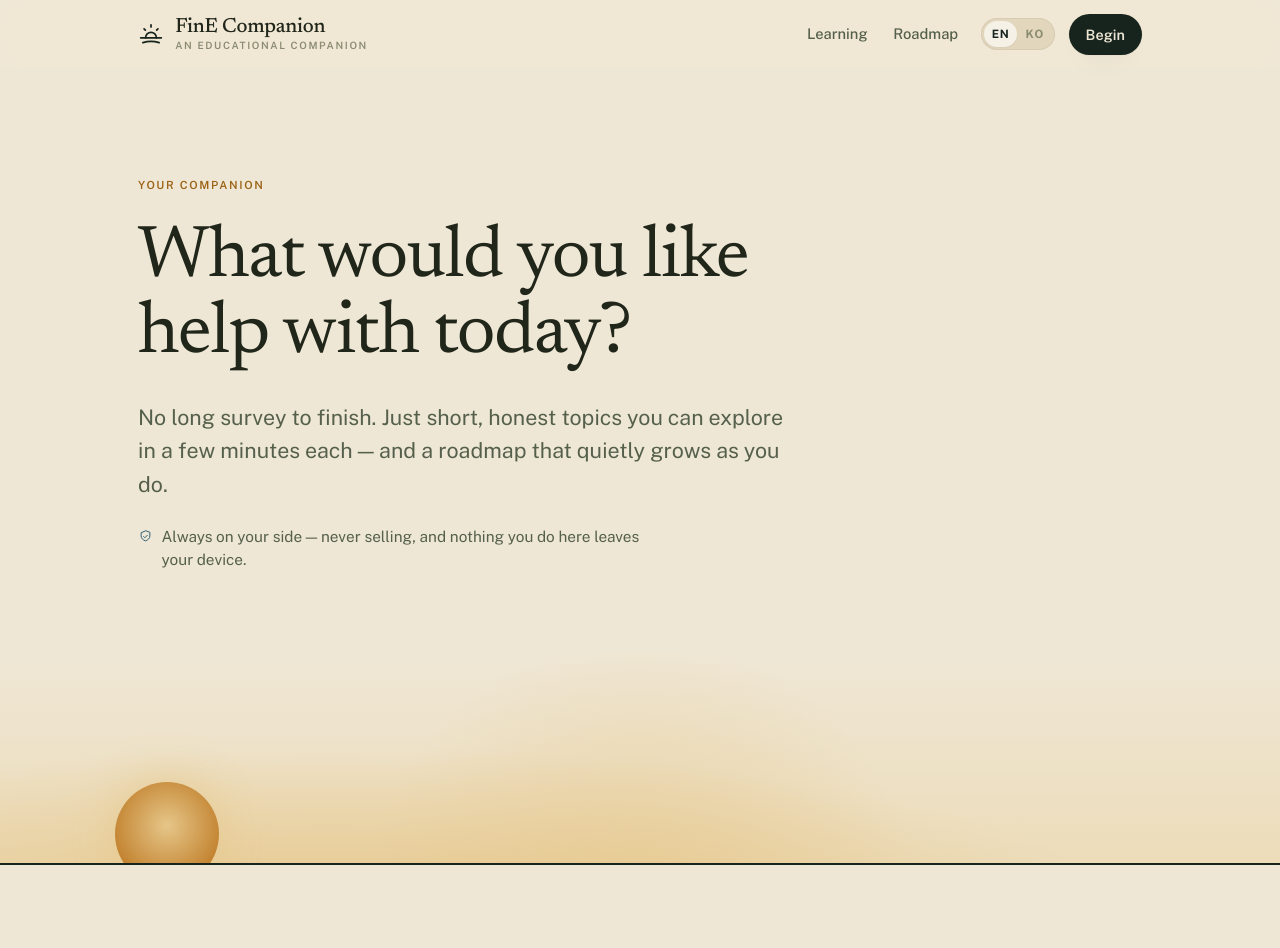
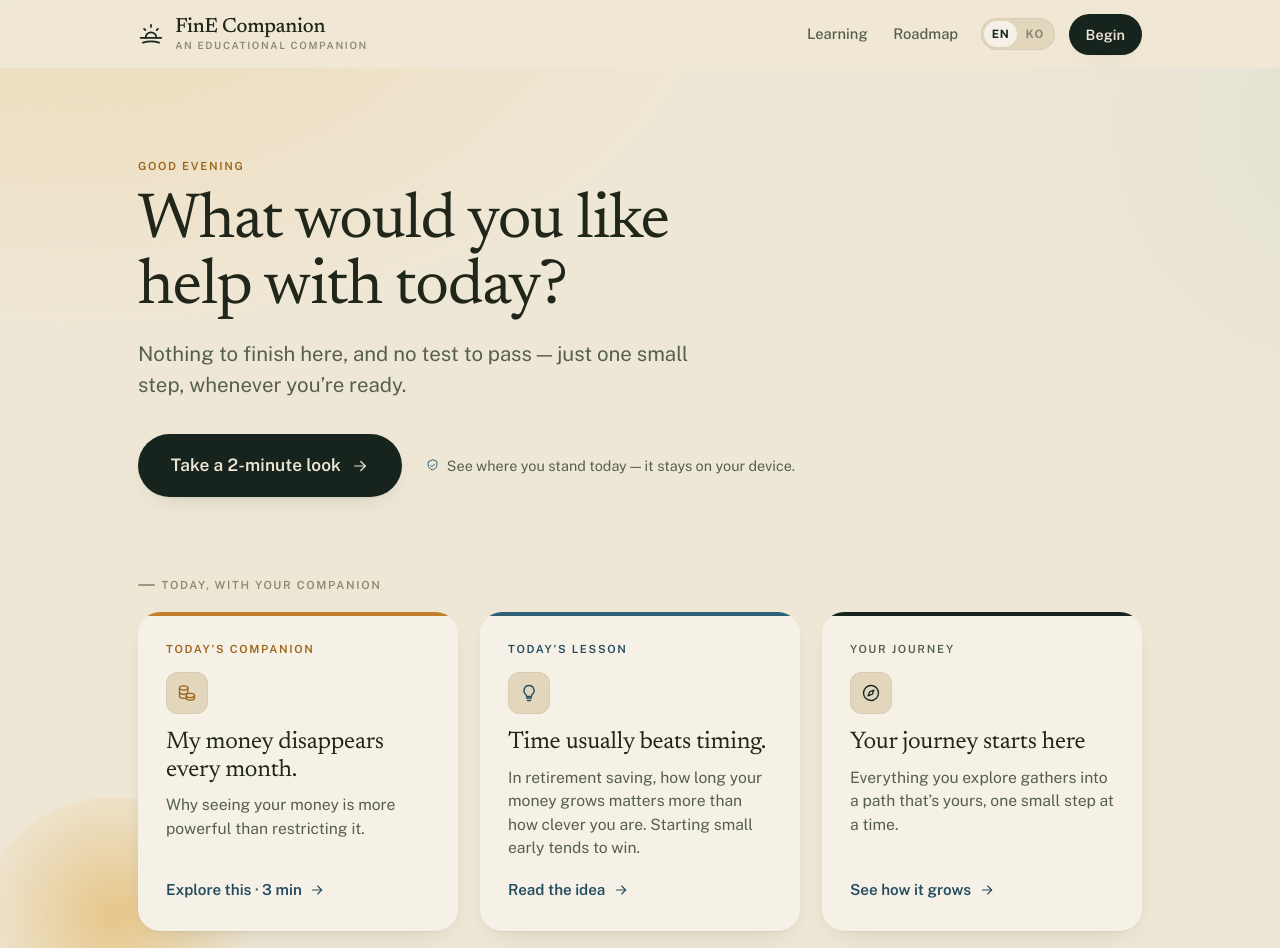
Before and after one commit to wheo28/fine-companion, a React (Vite) app: page / in a window 1280 px wide. Shown: the top 948 px of the page. Built offline with nearby package versions, Linux system fonts and the light colour scheme.

Commit message:
release2.5

```diff
--- a/src/hub/Hub.jsx
+++ b/src/hub/Hub.jsx
@@ -5,47 +5,107 @@ import { hubContent } from './hubContent'
 import { topicsContent } from '../topics/topicsContent'
 import { getExplored, getCheckup, daysSinceCheckin } from '../lib/progress'
 import {
-  ArrowRight, Compass, Sun, Check, ShieldCheck,
+  ArrowRight, Compass, Sun, Check, ShieldCheck, Lightbulb,
   Coins, Umbrella, Clock, GraduationCap, Scroll, Receipt, TrendingUp, Heart, Scale,
 } from '../components/Icons'
 
 const ICONS = { Coins, Umbrella, Clock, GraduationCap, Scroll, Receipt, TrendingUp, Heart, Scale }
 
+function dayIndex(len) {
+  const now = new Date()
+  const start = new Date(now.getFullYear(), 0, 0)
+  const doy = Math.floor((now - start) / 86400000)
+  return ((doy % len) + len) % len
+}
+
 /**
  * The Companion Hub — the front door of a public educational companion.
- * Not a dashboard: it says what this place is, asks "what would you like help
- * with today?", and opens onto clearly-named halls of human situations.
+ * The Hero greets warmly, offers one small step, and features today's
+ * companion, today's lesson, and the ongoing journey — never a dashboard.
  */
 export default function Hub() {
   const { lang } = useLanguage()
   const h = hubContent[lang]
+  const hero = h.hero
   const tc = topicsContent[lang]
   const [explored] = useState(() => getExplored())
   const [checkinDays] = useState(() => daysSinceCheckin())
   const [hasCheckup] = useState(() => Boolean(getCheckup()))
   const checkedInRecently = checkinDays !== null && checkinDays < 25
 
+  // ---- Hero data (warm, gentle, one-small-step) ----
+  const hour = new Date().getHours()
+  const greeting = hour < 12 ? hero.greetings.morning : hour < 18 ? hero.greetings.afternoon : hero.greetings.evening
+
+  const firstUnexplored = tc.order.find((id) => !explored[id])
+  const companionId = firstUnexplored || tc.order[dayIndex(tc.order.length)]
+  const companionTopic = tc.topics[companionId]
+  const CompanionIcon = ICONS[companionTopic.icon] || Compass
+
+  const lesson = h.lessons[dayIndex(h.lessons.length)]
+
+  const exploredCount = tc.order.filter((id) => explored[id]).length
+  const hasProgress = hasCheckup || exploredCount > 0
+  const journeyTitle = hasProgress ? hero.journeyContinue : hero.journeyStart
+  const journeyBody = hasProgress ? hero.journeyGrowing : hero.journeyEmpty
+  const journeyCta = exploredCount > 0 ? `${exploredCount} ${hero.journeyExplored}` : hero.journeySeeHow
+
   return (
     <main className="hub">
-      {/* ---------- The foyer: what this place is, and the one human question ---------- */}
-      <section className="foyer wrap">
-        <p className="sign sign--amber foyer__eyebrow rise rise-1">{h.eyebrow}</p>
-        <h1 className="serif foyer__question rise rise-1">{h.exploreLabel}</h1>
-        <p className="foyer__invite rise rise-2">{h.sub}</p>
-        <p className="foyer__promise rise rise-3">
-          <span className="foyer__promise-mark" aria-hidden="true"><ShieldCheck size={15} /></span>
-          {h.promiseShort}
-        </p>
+      {/* ======================= HERO (top section) ======================= */}
+      <section className="hero">
+        <span className="hero__sun" aria-hidden="true" />
+        <div className="hero__inner wrap">
+          <div className="hero__masthead">
+            <p className="sign sign--amber hero__greeting rise rise-1">{greeting}</p>
+            <h1 className="serif hero__title rise rise-1">{h.exploreLabel}</h1>
+            <p className="hero__reassure rise rise-2">{hero.reassure}</p>
+            <div className="hero__begin rise rise-3">
+              <Link to="/checkup" className="btn btn--primary btn--lg">{hero.begin}<ArrowRight size={18} /></Link>
+              <span className="hero__begin-meta"><ShieldCheck size={15} />{hero.beginMeta}</span>
+            </div>
+          </div>
+
+          <div className="hero__today rise rise-4">
+            <p className="sign sign--tick hero__today-kicker">{hero.todayKicker}</p>
+            <div className="hero__cards">
+              {/* Today's Companion — one gentle thing worth a few minutes */}
+              <Link to={`/explore/${companionId}`} className="feat feat--companion">
+                <span className="sign feat__label">{hero.companionLabel}</span>
+                <span className="feat__icon" aria-hidden="true"><CompanionIcon size={20} /></span>
+                <h2 className="serif feat__title">{companionTopic.title}</h2>
+                <p className="feat__body">{companionTopic.tagline}</p>
+                <span className="feat__cta">
+                  {hero.companionCta} · {companionTopic.minutes} {h.minutesLabel}
+                  <ArrowRight size={16} />
+                </span>
+              </Link>
+
+              {/* Today's Financial Lesson — a thought for today */}
+              <Link to="/learning" className="feat feat--lesson">
+                <span className="sign feat__label">{hero.lessonLabel}</span>
+                <span className="feat__icon" aria-hidden="true"><Lightbulb size={20} /></span>
+                <h2 className="serif feat__title">{lesson.title}</h2>
+                <p className="feat__body">{lesson.body}</p>
+                <span className="feat__cta">{hero.lessonCta}<ArrowRight size={16} /></span>
+              </Link>
+
+              {/* Continue my journey — the path so far */}
+              <Link to="/roadmap" className="feat feat--journey">
+                <span className="sign feat__label">{hero.journeyLabel}</span>
+                <span className="feat__icon" aria-hidden="true"><Compass size={20} /></span>
+                <h2 className="serif feat__title">{journeyTitle}</h2>
+                <p className="feat__body">{journeyBody}</p>
+                <span className="feat__cta">
+                  {hasProgress && <span className="feat__count"><Check size={13} /> {journeyCta}</span>}
+                  {!hasProgress && journeyCta}
+                  <ArrowRight size={16} />
+                </span>
+              </Link>
+            </div>
+          </div>
+        </div>
       </section>
-
-      {/* ---------- A serene threshold — dawn over the reading room (pure signature) ---------- */}
-      <div className="threshold rise rise-4" aria-hidden="true">
-        <div className="threshold__sky">
-          <span className="threshold__glow" />
-          <span className="threshold__sun" />
-        </div>
-        <div className="threshold__line" />
-      </div>
 
       {/* ---------- The halls: human situations, each a doorway (the heart) ---------- */}
       <section className="halls wrap">
--- a/src/hub/hubContent.js
+++ b/src/hub/hubContent.js
@@ -12,6 +12,24 @@ export const hubContent = {
       cta: 'Start with a short look',
     },
     assure: ['About 2 minutes to start', 'No wrong answers', 'Stays on your device', 'Educational, not advice'],
+    hero: {
+      greetings: { morning: 'Good morning', afternoon: 'Good afternoon', evening: 'Good evening' },
+      reassure: 'Nothing to finish here, and no test to pass — just one small step, whenever you’re ready.',
+      begin: 'Take a 2-minute look',
+      beginMeta: 'See where you stand today — it stays on your device.',
+      todayKicker: 'Today, with your companion',
+      companionLabel: 'Today’s companion',
+      companionCta: 'Explore this',
+      lessonLabel: 'Today’s lesson',
+      lessonCta: 'Read the idea',
+      journeyLabel: 'Your journey',
+      journeyContinue: 'Continue my journey',
+      journeyStart: 'Your journey starts here',
+      journeyGrowing: 'Your path is taking shape — pick up right where you left off.',
+      journeyEmpty: 'Everything you explore gathers into a path that’s yours, one small step at a time.',
+      journeyExplored: 'explored',
+      journeySeeHow: 'See how it grows',
+    },
     startHereLabel: 'Start here',
     todaysLessonLabel: "Today's lesson",
     todaysTipLabel: "Today's companion tip",
@@ -108,6 +126,24 @@ export const hubContent = {
       cta: '짧게 살펴보기',
     },
     assure: ['시작까지 약 2분', '틀린 답은 없어요', '기기에만 저장돼요', '교육 목적, 자문 아님'],
+    hero: {
+      greetings: { morning: '좋은 아침이에요', afternoon: '좋은 오후예요', evening: '좋은 저녁이에요' },
+      reassure: '여기엔 끝내야 할 것도, 통과할 시험도 없어요 — 준비되면, 그저 작은 한 걸음이면 돼요.',
+      begin: '2분만 살펴보기',
+      beginMeta: '지금 어디 있는지 살펴봐요 — 기기에만 남아요.',
+      todayKicker: '오늘, 당신의 동반자와 함께',
+      companionLabel: '오늘의 동반자',
+      companionCta: '이걸 살펴보기',
+      lessonLabel: '오늘의 배움',
+      lessonCta: '생각 읽어보기',
+      journeyLabel: '나의 여정',
+      journeyContinue: '내 여정 이어가기',
+      journeyStart: '여정을 여기서 시작해요',
+      journeyGrowing: '길이 모양을 갖춰 가고 있어요 — 멈춘 곳에서 이어가세요.',
+      journeyEmpty: '탐색하는 모든 것이 나만의 길로 모여요, 작은 한 걸음씩.',
+      journeyExplored: '탐색함',
+      journeySeeHow: '어떻게 자라는지 보기',
+    },
     startHereLabel: '여기서 시작',
     todaysLessonLabel: '오늘의 배움',
     todaysTipLabel: '오늘의 컴패니언 팁',
--- a/src/index.css
+++ b/src/index.css
@@ -327,86 +327,122 @@ button { font: inherit; cursor: pointer; color: inherit; background: none; borde
    ============================================================ */
 .hub { display: block; }
 
-/* ---- The foyer: identity, the one human question, the promise ----
-   A calm, spacious entrance. The orienting question is the hero —
-   not a feature menu. */
-.foyer {
-  padding-top: clamp(52px, 8vw, 104px);
-  padding-bottom: clamp(30px, 4vw, 44px);
+/* ---- HERO (top section): a warm, calm welcome, one small step, and
+   three featured invitations for today. Consumer-friendly, never a dashboard. */
+.hero {
+  position: relative;
+  overflow: hidden;
+  padding-top: clamp(44px, 6.5vw, 90px);
+  padding-bottom: clamp(46px, 6vw, 82px);
+  background:
+    radial-gradient(86% 62% at 6% -8%, var(--amber-wash) 0%, rgba(236,220,185,0) 58%),
+    radial-gradient(58% 78% at 106% 6%, rgba(123,176,198,0.10) 0%, rgba(123,176,198,0) 52%);
+  border-bottom: 2px solid var(--forest);
 }
-.foyer__eyebrow { margin-bottom: clamp(18px, 3vw, 28px); }
-.foyer__question {
-  font-size: clamp(2.5rem, 6vw, 4.6rem);
+/* a soft dawn sun resting at the base — the quiet horizon signature */
+.hero__sun {
+  position: absolute; z-index: 0;
+  left: clamp(-64px, -2vw, 8px); bottom: -70px;
+  width: clamp(150px, 24vw, 280px); height: clamp(150px, 24vw, 280px);
+  border-radius: 50%;
+  background: radial-gradient(circle at 50% 42%, var(--amber-glow), rgba(230,198,137,0) 66%);
+  opacity: 0.75;
+  pointer-events: none;
+  animation: sunrise 1.2s var(--ease) both;
+  animation-delay: 0.15s;
+}
+.hero__inner { position: relative; z-index: 1; }
+
+/* Masthead — the warm welcome + the one obvious place to begin */
+.hero__masthead { max-width: 42rem; }
+.hero__greeting { margin-bottom: 0.85rem; }
+.hero__title {
+  font-size: clamp(2.35rem, 5.3vw, 4rem);
   font-weight: 400;
-  line-height: 1.03;
+  line-height: 1.04;
   letter-spacing: -0.02em;
-  max-width: 15ch;
+  color: var(--ink);
+  max-width: 16ch;
+}
+.hero__reassure {
+  margin-top: 1.1rem;
+  font-size: clamp(1.08rem, 1.7vw, 1.28rem);
+  line-height: 1.5;
+  color: var(--ink-soft);
+  max-width: 46ch;
+}
+.hero__begin {
+  margin-top: clamp(1.5rem, 2.6vw, 2.1rem);
+  display: flex; flex-wrap: wrap; align-items: center;
+  gap: 0.85rem 1.4rem;
+}
+.hero__begin .btn { font-size: 1.08rem; }
+.hero__begin-meta {
+  display: inline-flex; align-items: center; gap: 0.5em;
+  font-size: 0.9rem; color: var(--ink-soft);
+}
+.hero__begin-meta svg { color: var(--lake); flex: none; }
+
+/* Today — three featured invitations (warm cards, not tiles) */
+.hero__today { margin-top: clamp(40px, 5.5vw, 70px); }
+.hero__today-kicker { color: var(--ink-faint); margin-bottom: 1.1rem; }
+.hero__cards {
+  display: grid;
+  grid-template-columns: repeat(auto-fit, minmax(min(100%, 258px), 1fr));
+  gap: clamp(14px, 1.8vw, 22px);
+  align-items: stretch;
+}
+.feat {
+  position: relative;
+  display: flex; flex-direction: column;
+  padding: clamp(20px, 2.4vw, 28px);
+  border-radius: var(--r-lg);
+  background: var(--paper-lift);
+  box-shadow: var(--lift);
+  overflow: hidden;
+  transition: transform 0.3s var(--ease), box-shadow 0.3s var(--ease);
+}
+.feat::before {
+  content: ''; position: absolute; left: 0; top: 0; height: 4px; width: 100%;
+  background: var(--amber);
+}
+.feat--lesson::before { background: var(--lake); }
+.feat--journey::before { background: var(--forest); }
+.feat:hover { transform: translateY(-4px); box-shadow: var(--lift-lg); }
+.feat__label { color: var(--amber-deep); margin-bottom: 0.85rem; }
+.feat--lesson .feat__label { color: var(--lake-deep); }
+.feat--journey .feat__label { color: var(--ink-soft); }
+.feat__icon {
+  width: 42px; height: 42px; border-radius: 12px;
+  display: grid; place-items: center;
+  color: var(--forest);
+  background: var(--paper-sink);
+  box-shadow: inset 0 0 0 1px var(--line);
+  margin-bottom: 0.95rem;
+}
+.feat--companion .feat__icon { color: var(--amber-deep); }
+.feat--lesson .feat__icon { color: var(--lake-deep); }
+.feat__title {
+  font-size: clamp(1.24rem, 1.9vw, 1.5rem);
+  line-height: 1.16;
   color: var(--ink);
 }
-.foyer__invite {
-  font-size: clamp(1.12rem, 1.9vw, 1.34rem);
+.feat__body {
+  margin-top: 0.55rem;
+  font-size: 0.98rem;
+  line-height: 1.5;
   color: var(--ink-soft);
-  line-height: 1.55;
-  max-width: 50ch;
-  margin-top: clamp(1.2rem, 2.4vw, 1.7rem);
+  flex: 1 1 auto;
 }
-.foyer__promise {
-  margin-top: 1.5rem;
-  font-size: 0.96rem;
-  color: var(--ink-soft);
-  display: inline-flex;
-  align-items: baseline;
-  gap: 0.55em;
-  max-width: 54ch;
-  line-height: 1.5;
+.feat__cta {
+  margin-top: 1.15rem;
+  display: inline-flex; align-items: center; gap: 0.5em;
+  font-weight: 600; font-size: 0.95rem;
+  color: var(--lake-deep);
 }
-.foyer__promise-mark {
-  color: var(--lake);
-  flex: none;
-  transform: translateY(2px);
-}
-
-/* ---- The threshold: dawn over the reading room. A full-bleed band of
-   light that you cross into the halls. Pure signature — no data, no labels. */
-.threshold {
-  position: relative;
-  width: 100%;
-  height: clamp(118px, 18vw, 214px);
-  margin-top: clamp(20px, 3vw, 36px);
-  overflow: hidden;
-}
-.threshold__sky {
-  position: absolute;
-  inset: 0;
-  background:
-    radial-gradient(120% 160% at 26% 128%, var(--amber-glow) 0%, rgba(230,198,137,0) 52%),
-    linear-gradient(180deg, var(--paper) 0%, var(--amber-wash) 100%);
-}
-.threshold__glow {
-  position: absolute;
-  left: 20%; bottom: -40%;
-  width: 60%; height: 140%;
-  background: radial-gradient(circle at 50% 90%, rgba(230,198,137,0.55), rgba(230,198,137,0) 60%);
-  pointer-events: none;
-}
-.threshold__sun {
-  position: absolute;
-  left: clamp(28px, 9vw, 132px);
-  bottom: -10%;
-  width: clamp(62px, 9vw, 104px);
-  height: clamp(62px, 9vw, 104px);
-  border-radius: 50%;
-  background: radial-gradient(circle at 50% 42%, var(--amber-glow), var(--amber) 74%);
-  box-shadow: 0 0 52px -4px var(--amber-glow);
-  animation: sunrise 1.1s var(--ease) both;
-  animation-delay: 0.35s;
-}
-.threshold__line {
-  position: absolute;
-  left: 0; right: 0; bottom: 0;
-  height: 2px;
-  background: var(--forest);
-}
+.feat__count { display: inline-flex; align-items: center; gap: 0.35em; }
+.feat__cta svg { flex: none; transition: transform 0.3s var(--ease); }
+.feat:hover .feat__cta svg { transform: translateX(4px); }
 
 /* ---- The halls: human situations as named doorways (the heart) ---- */
 .halls {
@@ -939,5 +975,5 @@ button { font: inherit; cursor: pointer; color: inherit; background: none; borde
     transition-duration: 0.001ms !important;
     scroll-behavior: auto !important;
   }
-  .threshold__sun { animation: none; opacity: 1; transform: none; }
+  .hero__sun { animation: none; opacity: 0.75; transform: none; }
 }
```
